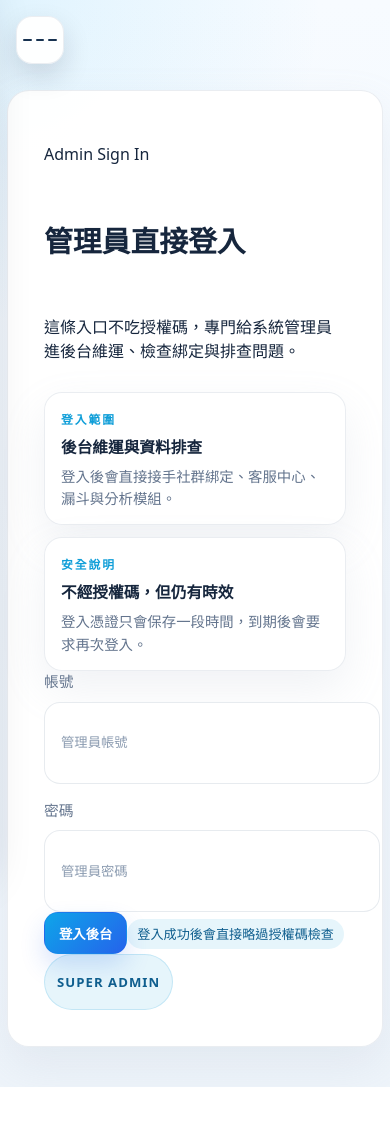
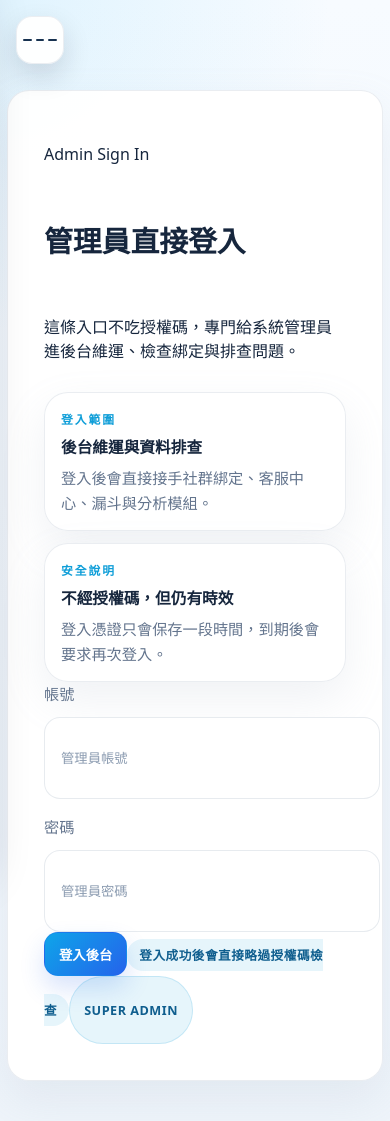
Before and after one commit to zzzzzzz698547/AI_Video, a Next.js app in the folder apps/admin-dashboard/: page /login in a window 390 px wide. Before the commit the page ends 1087 px from the top, so only its background shows below. Built offline with nearby package versions, Linux system fonts and the light colour scheme.

Commit message:
Unify UI spacing and add delivery checklist

```diff
--- a/apps/admin-dashboard/app/globals.css
+++ b/apps/admin-dashboard/app/globals.css
@@ -1334,6 +1334,85 @@ select:focus {
   background: rgba(255, 255, 255, 0.88);
 }
 
+.content {
+  max-width: 1560px;
+}
+
+.panel,
+.card,
+.integration-card,
+.integration-account,
+.integration-group,
+.tutorial-card,
+.manual-bind-card,
+.stat-card,
+.workspace-guard-card,
+.license-panel,
+.admin-login-note-card {
+  border-radius: 24px;
+}
+
+.panel,
+.stat-card,
+.manual-bind-card,
+.integration-card,
+.integration-account,
+.integration-group,
+.tutorial-card {
+  padding: 24px;
+}
+
+.panel h2,
+.panel h3,
+.card h2,
+.card h3,
+.stat-card h3,
+.permission-stage-title,
+.tutorial-title {
+  margin: 0 0 8px;
+  font-size: 1.08rem;
+  font-weight: 800;
+  letter-spacing: -0.015em;
+  line-height: 1.3;
+}
+
+.muted,
+.admin-session-meta,
+.admin-login-label,
+.admin-login-note-card p,
+.permission-stage-desc,
+.tutorial-summary,
+.form-hint,
+.toolbar-note {
+  font-size: 0.95rem;
+  line-height: 1.65;
+}
+
+.action-button,
+.ghost-link,
+.admin-login-inline-chip {
+  min-height: 46px;
+  padding: 12px 16px;
+  font-weight: 700;
+}
+
+.badge,
+.status-chip,
+.admin-session-pill,
+.admin-login-inline-chip {
+  min-height: 34px;
+  padding: 7px 12px;
+  font-size: 0.79rem;
+  font-weight: 800;
+  letter-spacing: 0.04em;
+}
+
+.table-compact th,
+.table-compact td {
+  padding: 13px 12px;
+  line-height: 1.55;
+}
+
 @media (max-width: 960px) {
   .mobile-nav-toggle {
     display: inline-flex;
@@ -1395,10 +1474,28 @@ select:focus {
 
   .content {
     padding: 76px 14px 26px;
+    max-width: none;
   }
 
   .integration-toolbar {
     align-items: stretch;
+  }
+
+  .panel,
+  .stat-card,
+  .manual-bind-card,
+  .integration-card,
+  .integration-account,
+  .integration-group,
+  .tutorial-card {
+    padding: 20px;
+  }
+
+  .action-button,
+  .ghost-link,
+  .admin-login-inline-chip {
+    min-height: 44px;
+    padding: 11px 14px;
   }
 
   .brand-picker {
```
Also changed, not shown: 2 other files (tests, documents, lock files or other folders).
